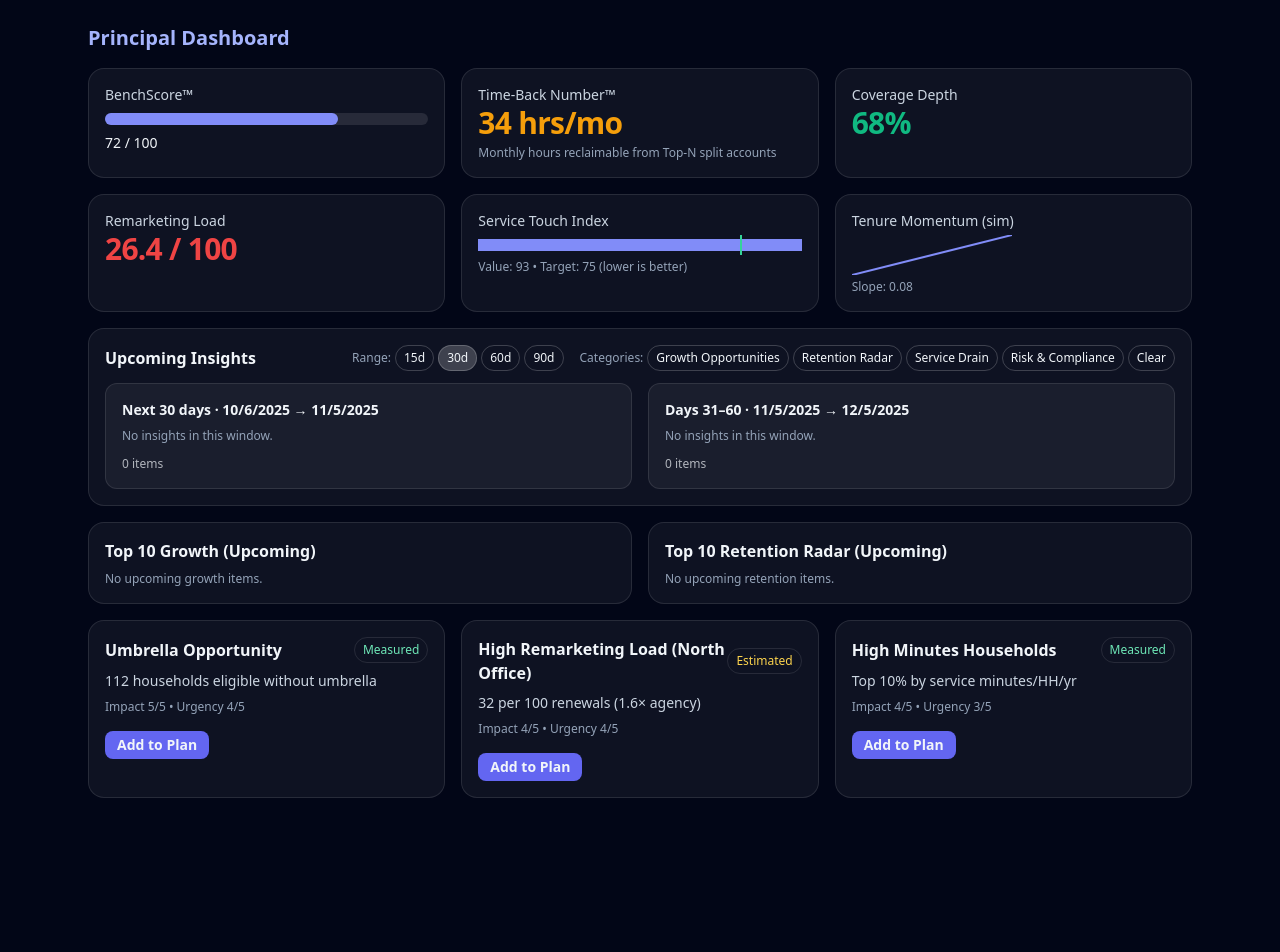
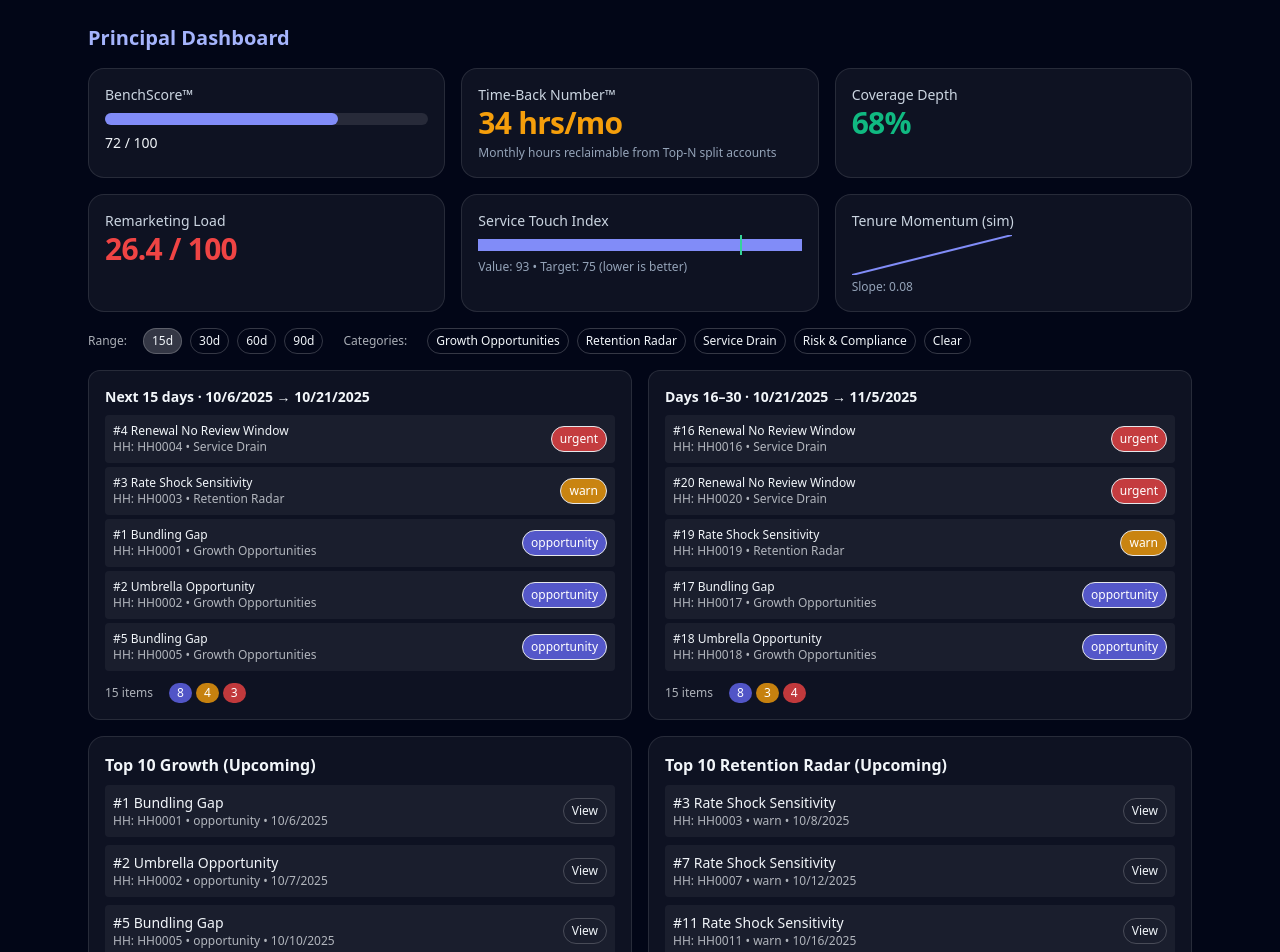
Before and after one commit to otter-spirit22/bundle_dashboards, a React (Vite) app: page /principal in a window 1280 px wide. Shown: the top 952 px of the page. Before the commit the page ends 822 px from the top, so only its background shows below. Built offline with nearby package versions, Linux system fonts and the light colour scheme.

Commit message:
Update Principal.tsx

```diff
--- a/src/pages/Principal.tsx
+++ b/src/pages/Principal.tsx
@@ -1,98 +1,134 @@
-// src/pages/Principal.tsx
 import React from "react";
+
 import Kpi from "../components/Kpi";
 import Gauge from "../components/Gauge";
 import Bullet from "../components/Bullet";
 import Spark from "../components/Spark";
 import InsightCard from "../components/InsightCard";
-
 import InsightsHeatmapCompact, {
+  HeatmapInsight,
+  InsightCategory,
   CalendarBin,
-  InsightCategory,
-  HeatmapInsight,
 } from "../components/InsightsHeatmapCompact";
 
+import { mockMetrics, mockInsights } from "../data/mock";
 import { bands } from "../config/benchmarks";
-import { mockMetrics, mockInsights } from "../data/mock";
-import { getMetrics, getInsights } from "../stores";
 
-// ---------------- Helpers & hooks ----------------
+// ---------- Types ----------
+type UploadedRow = Record<string, any>;
+
+// ---------- Demo fallback data ----------
+declare global {
+  interface Window {
+    __BB_METRICS__?: any;
+    __BB_ROWS__?: UploadedRow[];
+    __BB_INSIGHTS__?: HeatmapInsight[];
+  }
+}
 
 function useMetrics() {
-  return getMetrics?.() || mockMetrics;
-}
-function useInsights(): HeatmapInsight[] {
-  const fromStore = (getInsights?.() || []) as HeatmapInsight[];
-  return Array.isArray(fromStore) ? fromStore : [];
+  return window.__BB_METRICS__ || mockMetrics;
 }
 
-const ALL_CATEGORIES: InsightCategory[] = [
-  "Growth Opportunities",
-  "Retention Radar",
-  "Service Drain",
-  "Risk & Compliance",
-];
+function useUploadedRows(): UploadedRow[] {
+  return window.__BB_ROWS__ || [];
+}
 
-const SEV_RANK: Record<HeatmapInsight["severity"], number> = {
-  urgent: 3,
-  warn: 2,
-  opportunity: 1,
-  good: 0,
-};
+function useInsights(): HeatmapInsight[] {
+  if (Array.isArray(window.__BB_INSIGHTS__) && window.__BB_INSIGHTS__!.length) {
+    return window.__BB_INSIGHTS__!;
+  }
+  // Fallback generator to keep the page working with no upload
+  const rows = useUploadedRows();
+  const N = Math.max(rows.length || 60, 24);
+  const titles = ["Bundling Gap", "Umbrella Opportunity", "Rate Shock Sensitivity", "Renewal No Review Window"];
+  const cats: InsightCategory[] = ["Growth Opportunities", "Growth Opportunities", "Retention Radar", "Service Drain"];
+  const sev: HeatmapInsight["severity"][] = ["opportunity", "opportunity", "warn", "urgent"];
 
-// ---------------- Component ----------------
+  const out: HeatmapInsight[] = [];
+  for (let i = 0; i < N; i++) {
+    const d = new Date();
+    // scatter next 120 days
+    d.setDate(d.getDate() + (i % 120));
+    out.push({
+      id: ((i % 50) + 1) as number,
+      title: titles[i % titles.length],
+      household_id: rows[i]?.household_id || `HH${String(i + 1).padStart(4, "0")}`,
+      detection_date: d.toISOString(),
+      category: cats[i % cats.length],
+      severity: sev[i % sev.length],
+    });
+  }
+  return out;
+}
 
+// ---------- Helpers ----------
+const SEV_ORDER: HeatmapInsight["severity"][] = ["good", "opportunity", "warn", "urgent"];
+const sevRank = (s: HeatmapInsight["severity"]) => SEV_ORDER.indexOf(s); // higher = more severe
+
+function within(start: Date, end: Date, iso?: string) {
+  if (!iso) return false;
+  const d = new Date(iso);
+  return d >= start && d < end;
+}
+
+// ---------- Page ----------
 export default function Principal() {
   const m = useMetrics();
-  const insights = useInsights();
+  const allInsights = useInsights();
 
-  // 15/30/60/90 toggle
-  const [rangeDays, setRangeDays] = React.useState<15 | 30 | 60 | 90>(30);
+  // UI state
+  const [range, setRange] = React.useState<15 | 30 | 60 | 90>(15);
+  const [cats, setCats] = React.useState<InsightCategory[]>([]); // empty = all
+  const [open, setOpen] = React.useState(false);
+  const [bin, setBin] = React.useState<CalendarBin | null>(null);
 
-  // Category filter (empty = all)
-  const [catFilter, setCatFilter] = React.useState<InsightCategory[]>([]);
+  // Build the same two bins the compact calendar uses, so lists match it exactly
+  const now = React.useMemo(() => new Date(), []);
+  const start1 = React.useMemo(() => new Date(now.getFullYear(), now.getMonth(), now.getDate()), [now]);
+  const end1 = React.useMemo(() => new Date(start1.getTime() + range * 24 * 60 * 60 * 1000), [start1, range]);
+  const start2 = end1;
+  const end2 = React.useMemo(() => new Date(start2.getTime() + range * 24 * 60 * 60 * 1000), [start2, range]);
 
-  // Modal on tile click
-  const [open, setOpen] = React.useState(false);
-  const [selectedBin, setSelectedBin] = React.useState<CalendarBin | null>(null);
+  const catsOn = cats.length > 0;
+  const byCats = (it: HeatmapInsight) => (catsOn ? cats.includes(it.category) : true);
 
-  const toggleCategory = (cat: InsightCategory) =>
-    setCatFilter((prev) => (prev.includes(cat) ? prev.filter((c) => c !== cat) : [...prev, cat]));
+  const bin1Items = allInsights.filter(
+    (it) => within(start1, end1, it.detection_date) && byCats(it)
+  );
+  const bin2Items = allInsights.filter(
+    (it) => within(start2, end2, it.detection_date) && byCats(it)
+  );
 
-  // Top 10 lists (upcoming only, highest urgency first, then soonest)
-  const now = Date.now();
-  const upcoming = insights.filter((i) => {
-    const t = i.detection_date ? Date.parse(i.detection_date) : NaN;
-    return !isNaN(t) && t >= now;
-  });
+  const upcomingPool = React.useMemo(
+    () => [...bin1Items, ...bin2Items],
+    [bin1Items, bin2Items]
+  );
 
-  const growthTop = upcoming
-    .filter((i) => i.category === "Growth Opportunities")
+  // Top 10 lists built from the SAME upcoming pool
+  function top10ByCategory(cat: InsightCategory): HeatmapInsight[] {
+    return upcomingPool
+      .filter((i) => i.category === cat)
       .sort((a, b) => {
-      const sev = SEV_RANK[b.severity] - SEV_RANK[a.severity];
-      if (sev) return sev;
-      const ad = a.detection_date ? Date.parse(a.detection_date) : Infinity;
-      const bd = b.detection_date ? Date.parse(b.detection_date) : Infinity;
+        // more severe first
+        const sv = sevRank(b.severity) - sevRank(a.severity);
+        if (sv !== 0) return sv;
+        // then sooner date first
+        const ad = a.detection_date ? new Date(a.detection_date).getTime() : Number.MAX_SAFE_INTEGER;
+        const bd = b.detection_date ? new Date(b.detection_date).getTime() : Number.MAX_SAFE_INTEGER;
         return ad - bd;
       })
       .slice(0, 10);
+  }
 
-  const retentionTop = upcoming
-    .filter((i) => i.category === "Retention Radar")
-    .sort((a, b) => {
-      const sev = SEV_RANK[b.severity] - SEV_RANK[a.severity];
-      if (sev) return sev;
-      const ad = a.detection_date ? Date.parse(a.detection_date) : Infinity;
-      const bd = b.detection_date ? Date.parse(b.detection_date) : Infinity;
-      return ad - bd;
-    })
-    .slice(0, 10);
+  const top10Growth = top10ByCategory("Growth Opportunities");
+  const top10Retention = top10ByCategory("Retention Radar");
 
   return (
     <div className="mx-auto max-w-6xl p-6 space-y-4">
       <h1 className="text-xl font-extrabold text-indigo-300">Principal Dashboard</h1>
 
-      {/* Top KPI Row */}
+      {/* KPIs */}
       <div className="grid gap-4 md:grid-cols-3">
         <Gauge value={m.benchScore} max={100} label="BenchScore™" />
         <Kpi
@@ -110,7 +146,7 @@ export default function Principal() {
         />
       </div>
 
-      {/* Ops Row */}
+      {/* Ops row */}
       <div className="grid gap-4 md:grid-cols-3">
         <Kpi
           label="Remarketing Load"
@@ -127,82 +163,71 @@ export default function Principal() {
         <Spark label="Tenure Momentum (sim)" points={[6.4, 6.5, 6.6, 6.7, 6.8]} />
       </div>
 
-      {/* Upcoming (compact) */}
-      <div className="card p-4">
-        <div className="mb-3 flex flex-col gap-3 md:flex-row md:items-center md:justify-between">
-          <h2 className="font-bold">Upcoming Insights</h2>
-
-          <div className="flex flex-wrap items-center gap-2">
-            {/* Range */}
-            <div className="flex items-center gap-1">
-              <span className="text-xs text-slate-400">Range:</span>
-              {[15, 30, 60, 90].map((d) => (
+      {/* Controls */}
+      <div className="flex flex-wrap items-center gap-2 text-xs">
+        <span className="opacity-70 mr-2">Range:</span>
+        {[15, 30, 60, 90].map((r) => (
           <button
-                  key={d}
-                  className={`badge border-white/20 ${rangeDays === d ? "bg-white/20" : ""}`}
-                  onClick={() => setRangeDays(d as 15 | 30 | 60 | 90)}
+            key={r}
+            onClick={() => setRange(r as 15 | 30 | 60 | 90)}
+            className={`badge border-white/20 ${range === r ? "bg-white/20" : ""}`}
           >
-                  {d}d
+            {r}d
           </button>
         ))}
-            </div>
-
-            {/* Categories */}
-            <div className="ml-2 flex items-center gap-1">
-              <span className="text-xs text-slate-400">Categories:</span>
-              {ALL_CATEGORIES.map((c) => {
-                const on = catFilter.includes(c);
+        <span className="opacity-70 mx-3">Categories:</span>
+        {(
+          ["Growth Opportunities", "Retention Radar", "Service Drain", "Risk & Compliance"] as InsightCategory[]
+        ).map((c) => {
+          const on = cats.includes(c);
           return (
             <button
               key={c}
+              onClick={() =>
+                setCats((prev) => (on ? prev.filter((x) => x !== c) : [...prev, c]))
+              }
               className={`badge border-white/20 ${on ? "bg-white/20" : ""}`}
-                    onClick={() => toggleCategory(c)}
             >
               {c}
             </button>
           );
         })}
-              <button className="badge border-white/20" onClick={() => setCatFilter([])}>
+        <button className="badge border-white/20" onClick={() => setCats([])}>
           Clear
         </button>
       </div>
-          </div>
-        </div>
 
+      {/* Upcoming (Compact 2-tile calendar) */}
       <InsightsHeatmapCompact
-          data={insights}
-          rangeDays={rangeDays}
-          categories={catFilter}
-          onTileClick={(bin: CalendarBin) => {
-            setSelectedBin(bin);
+        data={allInsights}
+        rangeDays={range}
+        categories={cats}
+        onTileClick={(clickedBin) => {
+          setBin(clickedBin);
           setOpen(true);
         }}
       />
-      </div>
 
-      {/* Clicked bin modal */}
-      {open && (
+      {/* Clicked window modal */}
+      {open && bin && (
         <>
           <div className="drawer-overlay" onClick={() => setOpen(false)} />
-          <div className="card fixed left-1/2 top-20 z-50 w-[92vw] max-w-2xl -translate-x-1/2 p-4">
+          <div className="card fixed left-1/2 top-20 z-50 w-[90vw] max-w-2xl -translate-x-1/2 p-4">
             <div className="mb-3 flex items-center justify-between">
-              <h3 className="font-semibold">{selectedBin?.label || "Selected Window"}</h3>
+              <h3 className="font-semibold">{bin.label}</h3>
               <button className="badge border-white/20" onClick={() => setOpen(false)}>
                 Close
               </button>
             </div>
-
             <div className="max-h-[60vh] overflow-auto space-y-2">
-              {(selectedBin?.items || []).map((it, idx) => (
-                <div
-                  key={`${it.household_id || "HH"}-${it.id}-${idx}`}
-                  className="flex items-center justify-between rounded bg-white/5 p-2"
-                >
+              {bin.items.map((it, idx) => (
+                <div key={idx} className="flex items-center justify-between rounded bg-white/5 p-2">
                   <div className="text-sm">
-                    <div className="font-medium">#{it.id} {it.title}</div>
+                    <div className="font-medium">
+                      #{it.id} {it.title}
+                    </div>
                     <div className="text-xs text-slate-400">
                       HH: {it.household_id || "—"} • {it.category} • {it.severity}
-                      {it.detection_date ? ` • ${new Date(it.detection_date).toLocaleDateString()}` : ""}
                     </div>
                   </div>
                   <a
@@ -213,8 +238,7 @@ export default function Principal() {
                   </a>
                 </div>
               ))}
-
-              {(!selectedBin?.items || selectedBin.items.length === 0) && (
+              {bin.items.length === 0 && (
                 <div className="text-sm text-slate-400">No insights in this window.</div>
               )}
             </div>
@@ -222,64 +246,78 @@ export default function Principal() {
         </>
       )}
 
-      {/* Top 10 lists */}
+      {/* Top 10 sections – built from SAME upcoming pool so they match the calendar */}
       <div className="grid gap-4 md:grid-cols-2">
         <div className="card p-4">
-          <h3 className="mb-2 font-semibold">Top 10 Growth (Upcoming)</h3>
-          <ul className="space-y-2 text-sm">
-            {growthTop.map((i, idx) => (
+          <h2 className="mb-2 font-semibold">Top 10 Growth (Upcoming)</h2>
+          {top10Growth.length === 0 ? (
+            <div className="text-sm text-slate-400">No upcoming growth items.</div>
+          ) : (
+            <ul className="space-y-2">
+              {top10Growth.map((it, idx) => (
                 <li
-                key={`growth-${i.id}-${i.household_id}-${idx}`}
+                  key={`g-${idx}`}
                   className="flex items-center justify-between rounded bg-white/5 p-2"
                 >
-                <div>
-                  <div className="font-medium">#{i.id} {i.title}</div>
-                  <div className="text-xs text-slate-400">
-                    HH: {i.household_id || "—"} • {i.severity}
-                    {i.detection_date ? ` • ${new Date(i.detection_date).toLocaleDateString()}` : ""}
+                  <div className="text-sm">
+                    <div className="font-medium">
+                      #{it.id} {it.title}
+                    </div>
+                    <div className="text-xs opacity-70">
+                      HH: {it.household_id || "—"} • {it.severity} •{" "}
+                      {it.detection_date
+                        ? new Date(it.detection_date).toLocaleDateString()
+                        : "—"}
                     </div>
                   </div>
                   <a
                     className="badge border-white/20"
-                  href={`/household?hh=${encodeURIComponent(i.household_id || "")}&id=${i.id}`}
+                    href={`/household?hh=${encodeURIComponent(it.household_id || "")}&id=${it.id}`}
                   >
                     View
                   </a>
                 </li>
               ))}
-            {growthTop.length === 0 && <li className="text-xs text-slate-400">No upcoming growth items.</li>}
             </ul>
+          )}
         </div>
 
         <div className="card p-4">
-          <h3 className="mb-2 font-semibold">Top 10 Retention Radar (Upcoming)</h3>
-          <ul className="space-y-2 text-sm">
-            {retentionTop.map((i, idx) => (
+          <h2 className="mb-2 font-semibold">Top 10 Retention Radar (Upcoming)</h2>
+          {top10Retention.length === 0 ? (
+            <div className="text-sm text-slate-400">No upcoming retention items.</div>
+          ) : (
+            <ul className="space-y-2">
+              {top10Retention.map((it, idx) => (
                 <li
-                key={`ret-${i.id}-${i.household_id}-${idx}`}
+                  key={`r-${idx}`}
                   className="flex items-center justify-between rounded bg-white/5 p-2"
                 >
-                <div>
-                  <div className="font-medium">#{i.id} {i.title}</div>
-                  <div className="text-xs text-slate-400">
-                    HH: {i.household_id || "—"} • {i.severity}
-                    {i.detection_date ? ` • ${new Date(i.detection_date).toLocaleDateString()}` : ""}
+                  <div className="text-sm">
+                    <div className="font-medium">
+                      #{it.id} {it.title}
+                    </div>
+                    <div className="text-xs opacity-70">
+                      HH: {it.household_id || "—"} • {it.severity} •{" "}
+                      {it.detection_date
+                        ? new Date(it.detection_date).toLocaleDateString()
+                        : "—"}
                     </div>
                   </div>
                   <a
                     className="badge border-white/20"
-                  href={`/household?hh=${encodeURIComponent(i.household_id || "")}&id=${i.id}`}
+                    href={`/household?hh=${encodeURIComponent(it.household_id || "")}&id=${it.id}`}
                   >
                     View
                   </a>
                 </li>
               ))}
-            {retentionTop.length === 0 && <li className="text-xs text-slate-400">No upcoming retention items.</li>}
             </ul>
+          )}
         </div>
       </div>
 
-      {/* Your existing suggestion cards */}
+      {/* Suggested cards (unchanged demo) */}
       <div className="grid gap-4 md:grid-cols-3">
         {mockInsights.slice(0, 3).map((ins) => (
           <InsightCard
```
Lines whose indentation alone changed are shown as unchanged.
